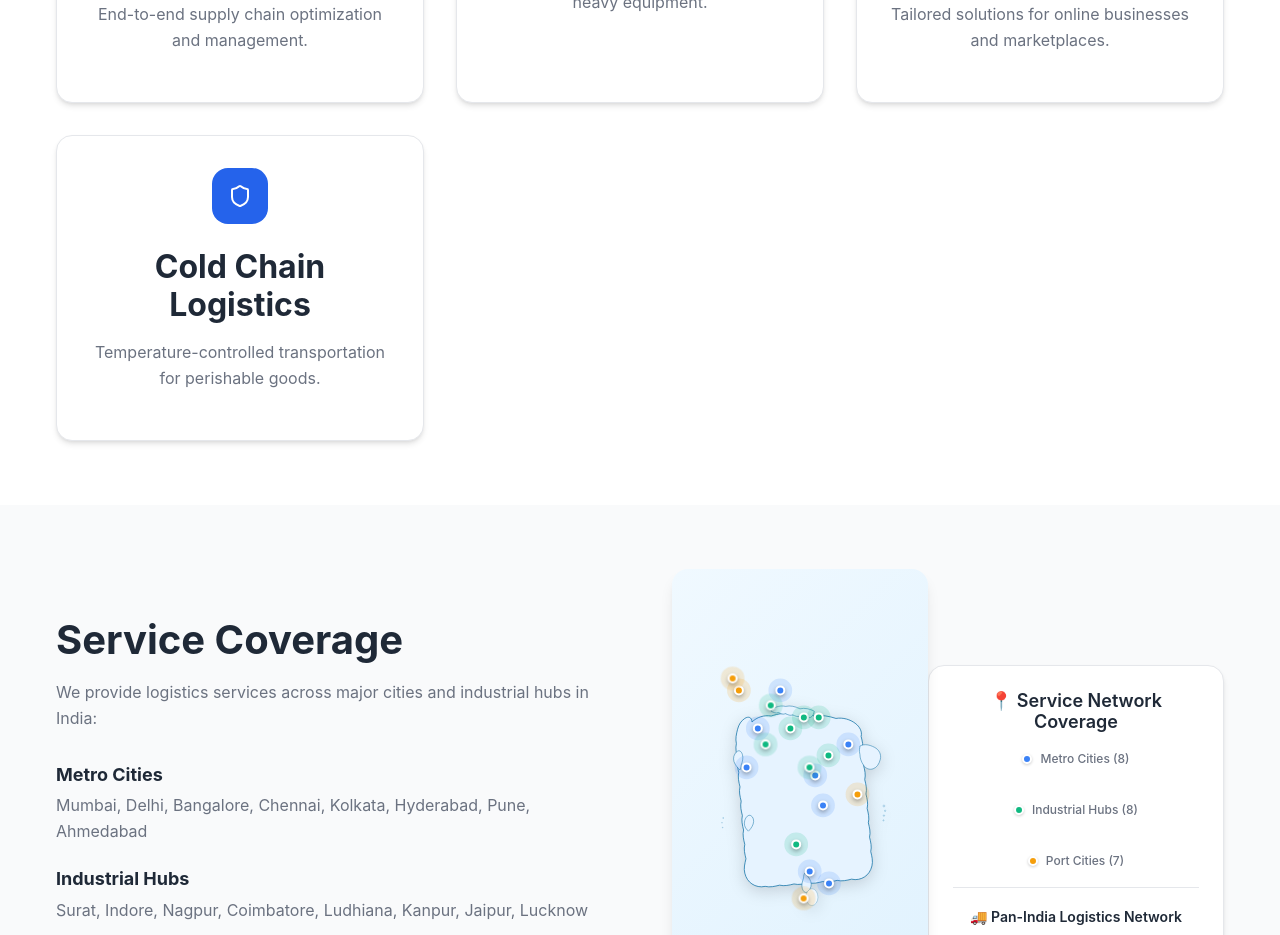
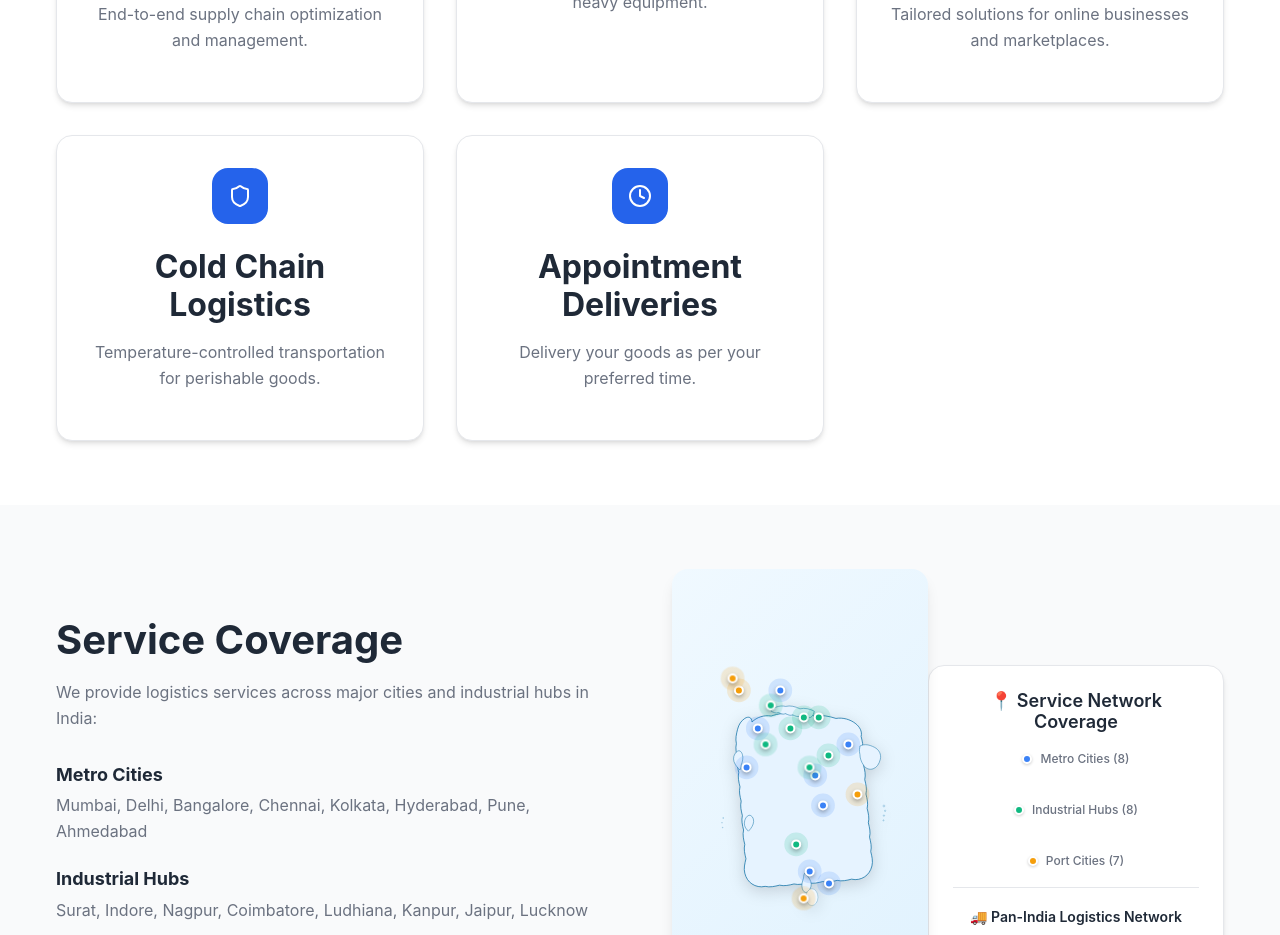
Before and after one commit to PriyanshVijay26/shree-ashtavinayak-logistics, a React (Create React App) app: page /services in a window 1280 px wide. Shown: the part 2820-3755 px from the top of the page. Built offline with nearby package versions, Linux system fonts and the light colour scheme.

Commit message:
Add Appointment Deliveries to specialized services
- New service: 'Appointment Deliveries'
- Description: 'Delivery your goods as per your preferred time'
- Uses Clock icon for time-based delivery concept
- Positioned as the 5th specialized service option

```diff
--- a/src/pages/Services.tsx
+++ b/src/pages/Services.tsx
@@ -107,6 +107,11 @@ const Services: React.FC = () => {
       title: 'Cold Chain Logistics',
       description: 'Temperature-controlled transportation for perishable goods.',
       icon: <Shield />
+    },
+    {
+      title: 'Appointment Deliveries',
+      description: 'Delivery your goods as per your preferred time.',
+      icon: <Clock />
     }
   ];
 
```
